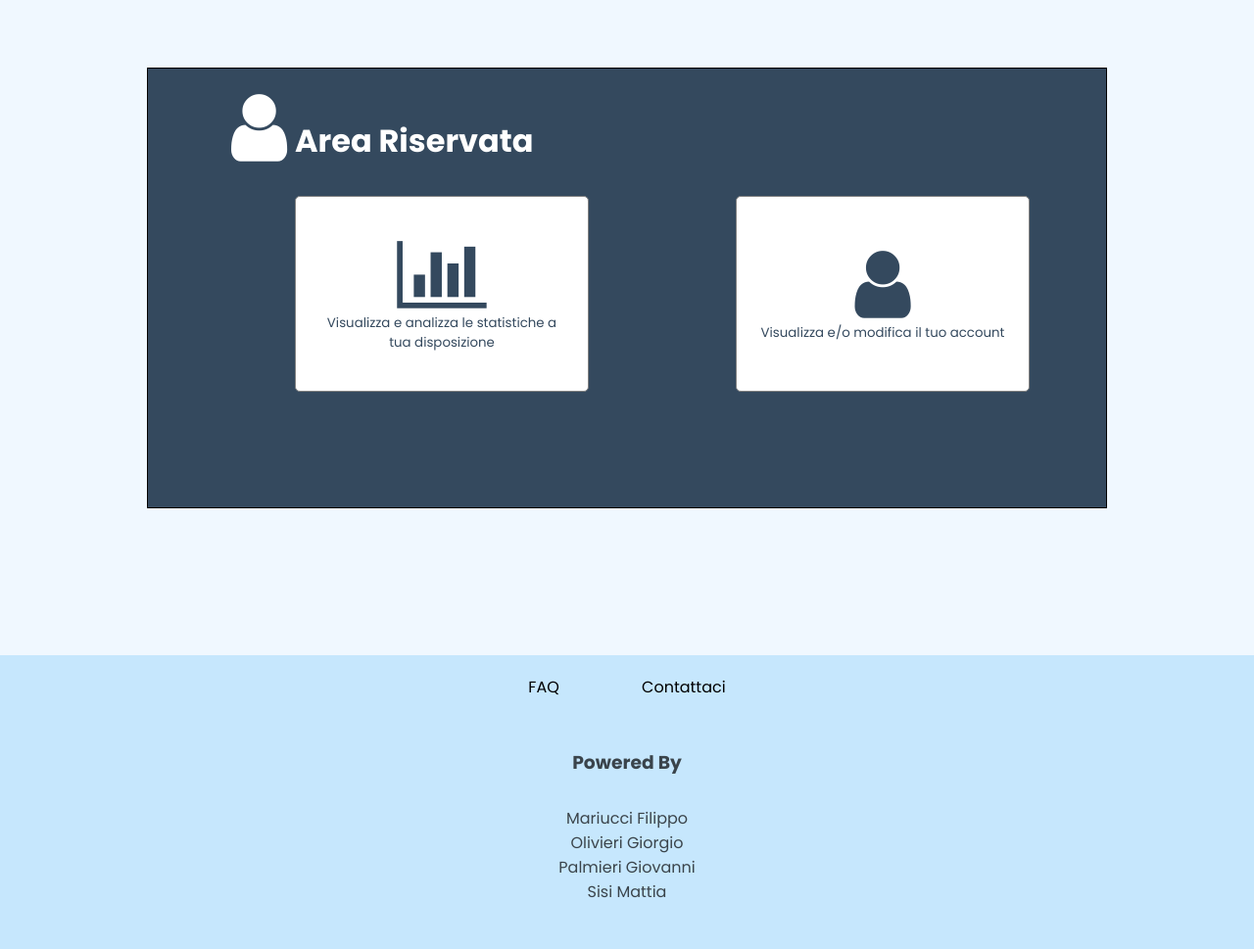
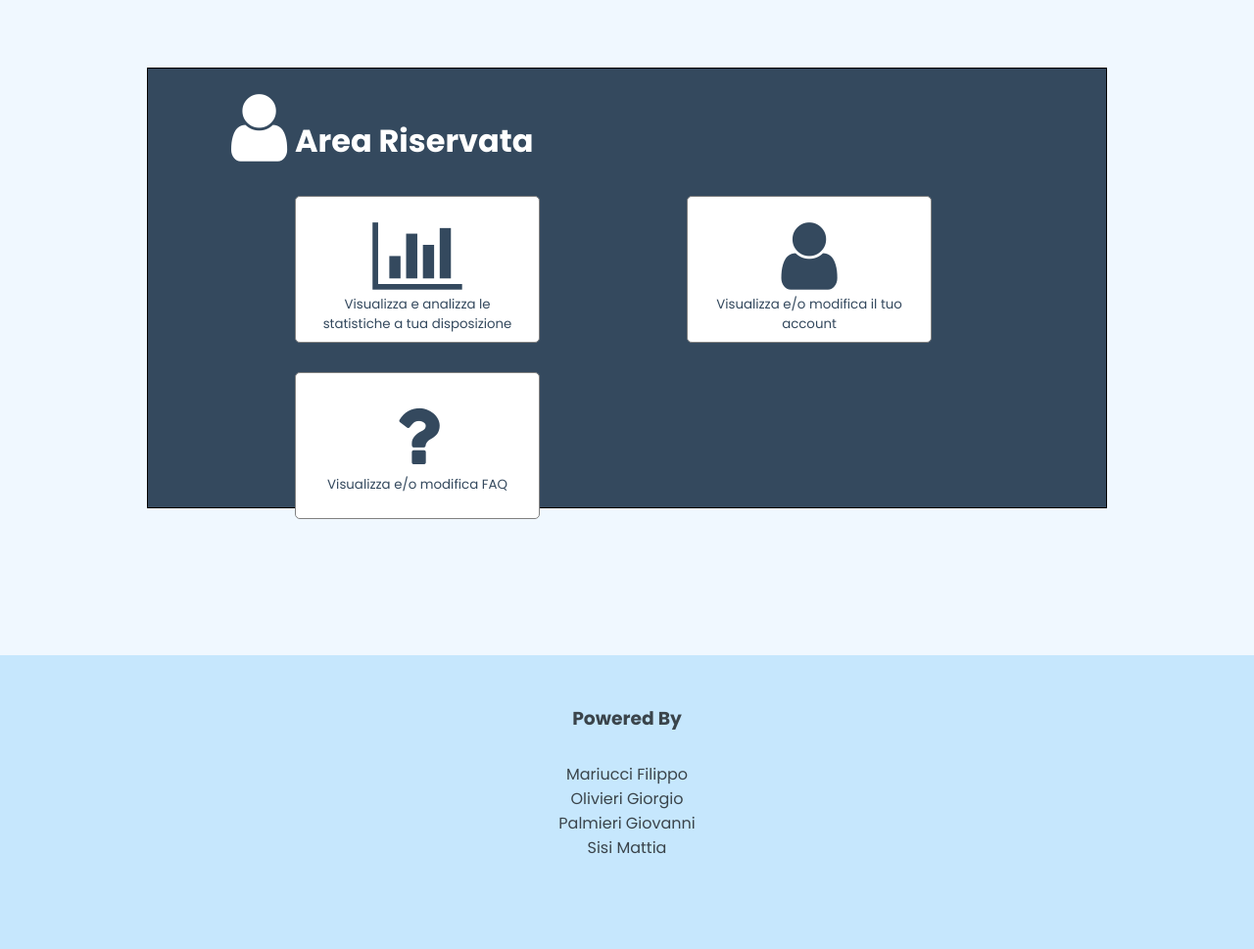
Before and after one commit to FilippoMariucci/TEC-WEB, a PHP site: page /project/Livello_4/area_ris_4.html in a window 1280 px wide. Shown: the part 161-1130 px from the top of the page at 98% size. Run offline with PHP 8.4, Linux system fonts and the light colour scheme.

Commit message:
tolti link footer

```diff
--- a/css/Livello_4_style/area_ris_4_style.css
+++ b/css/Livello_4_style/area_ris_4_style.css
@@ -43,8 +43,8 @@ header{
   background-color: white;
   border: 1px solid grey;
   border-radius: 5px;
-  width: 300px;
-  height: 200px;
+  width: 250px;
+  height: 150px;
   padding: 20px;
 }
 .statistiche i{
@@ -65,8 +65,8 @@ header{
   background-color: white;
   border: 1px solid grey;
   border-radius: 5px;
-  width: 300px;
-  height: 200px;
+  width: 250px;
+  height: 150px;
   padding: 20px;
 }
 .account i{
@@ -79,3 +79,26 @@ header{
 .account p{
   color: #34495e;
 }
+
+.faq button{
+  float: left;
+  cursor: pointer;
+  margin-left: 150px;
+  margin-top: 30px;
+  background-color: white;
+  border: 1px solid grey;
+  border-radius: 5px;
+  width: 250px;
+  height: 150px;
+  padding: 20px;
+}
+.faq i{
+  position: relative;
+  font-size: 80px;
+}
+.faq .fa{
+  color: #34495e;
+}
+.faq p{
+  color: #34495e;
+}
--- a/project/Livello_2/area_ris_2.html
+++ b/project/Livello_2/area_ris_2.html
@@ -60,10 +60,7 @@
   </header>
 
   <footer>
-    <div class="link">
-      <a href="faq.html">FAQ</a>
-      <a href="contattaci.html">Contattaci</a>
-    </div>
+
     <div class="creator">
       <h3>Powered By</h3>
       <p>Mariucci Filippo</p>
--- a/project/Livello_3/area_ris_3.html
+++ b/project/Livello_3/area_ris_3.html
@@ -60,10 +60,7 @@
   </header>
 
   <footer>
-    <div class="link">
-      <a href="faq.html">FAQ</a>
-      <a href="contattaci.html">Contattaci</a>
-    </div>
+
     <div class="creator">
       <h3>Powered By</h3>
       <p>Mariucci Filippo</p>
--- a/project/Livello_4/area_ris_4.html
+++ b/project/Livello_4/area_ris_4.html
@@ -50,15 +50,19 @@
         </button>
       </div>
 
+      <div class="faq">
+        <button>
+          <i class="fa fa-question" aria-hidden="true"></i>
+          <p>Visualizza e/o modifica FAQ</p>
+        </button>
+      </div>
+
     </div>
 
   </header>
 
   <footer>
-    <div class="link">
-      <a href="faq.html">FAQ</a>
-      <a href="contattaci.html">Contattaci</a>
-    </div>
+
     <div class="creator">
       <h3>Powered By</h3>
       <p>Mariucci Filippo</p>
```
